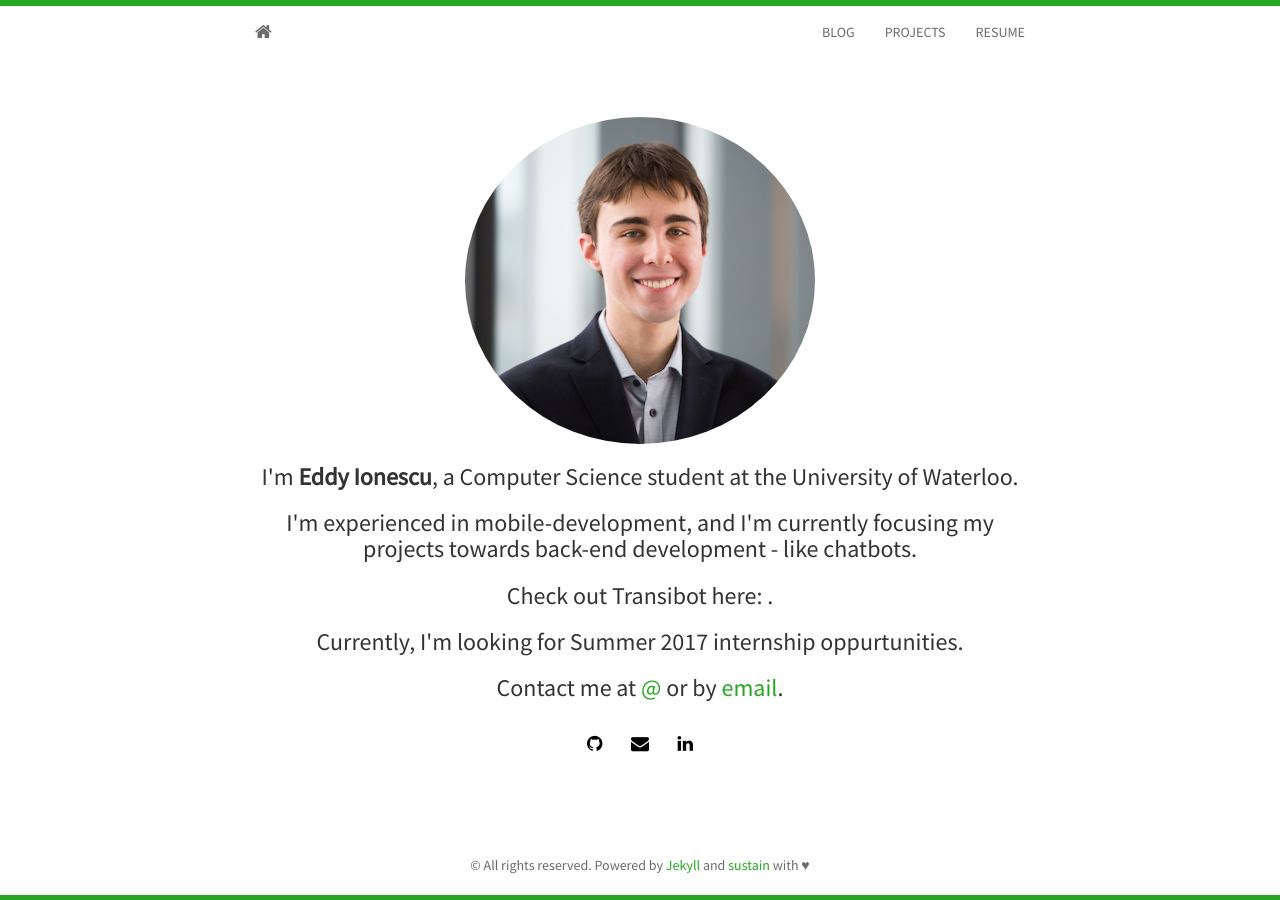
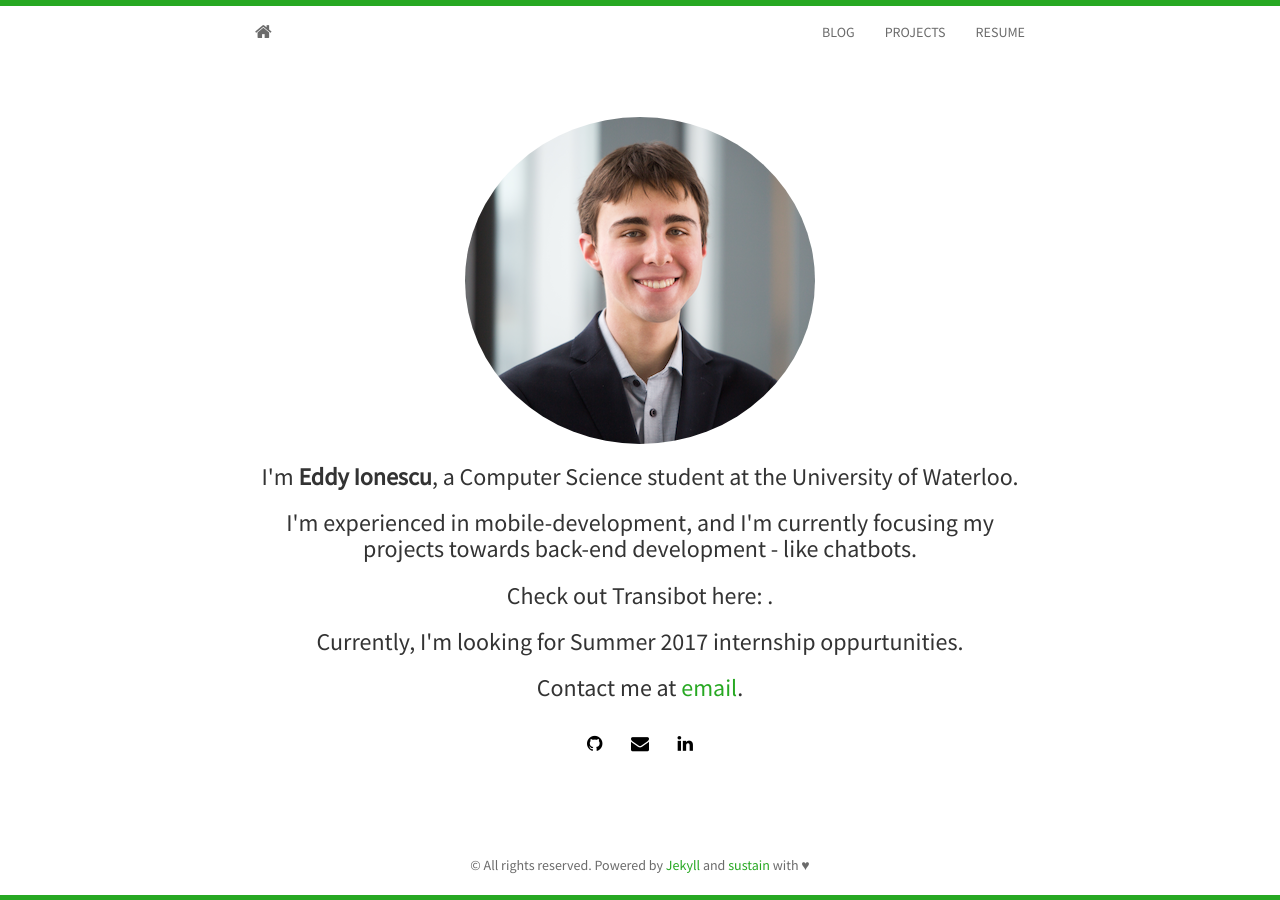
Before and after one commit to EddyIonescu/eddyionescu.github.io, a Jekyll site: the page built from index.html, in a window 1280 px wide. Built offline with Jekyll 4.4.1, drawn with Linux system fonts in a browser that asks for light colours; nearby versions of some CDN libraries; the list of posts is cut into pages by our own code.

Commit message:
updated info

```diff
--- a/_includes/header.html
+++ b/_includes/header.html
@@ -7,7 +7,7 @@
       <ul class="nav navbar-nav navbar-right">
         <li><a href="{{ site.baseurl }}blog.html">BLOG</a></li>
         <li><a href="{{ site.baseurl }}projects.html">PROJECTS</a></li>
-        <li><a href="http://biomadeira.github.io/vitae">RESUME</a></li>
+        <li><a href="http://eddyionescu.github.io/resume.pdf">RESUME</a></li>
       </ul>
     </div>
   </div>
--- a/index.html
+++ b/index.html
@@ -11,7 +11,7 @@ layout: home
 	  <h3>I'm experienced in mobile-development, and I'm currently focusing my projects towards back-end development - like chatbots.</h3>
 	  <h3>Check out Transibot here: <a href="https://transibot.com"> </a>.</h3>
 	  <h3>Currently, I'm looking for Summer 2017 internship oppurtunities.
-	  <h3>Contact me at <a href="http://twitter.com/{{ site.twitter }}">@{{ site.twitter }}</a> or by <a href="mailto:{{ site.email }}">email</a>.</h3>
+	  <h3>Contact me at <a href="mailto:{{ site.email }}">email</a>.</h3>
 	  {% include social.html %}
 	</div>
 </section>
```
